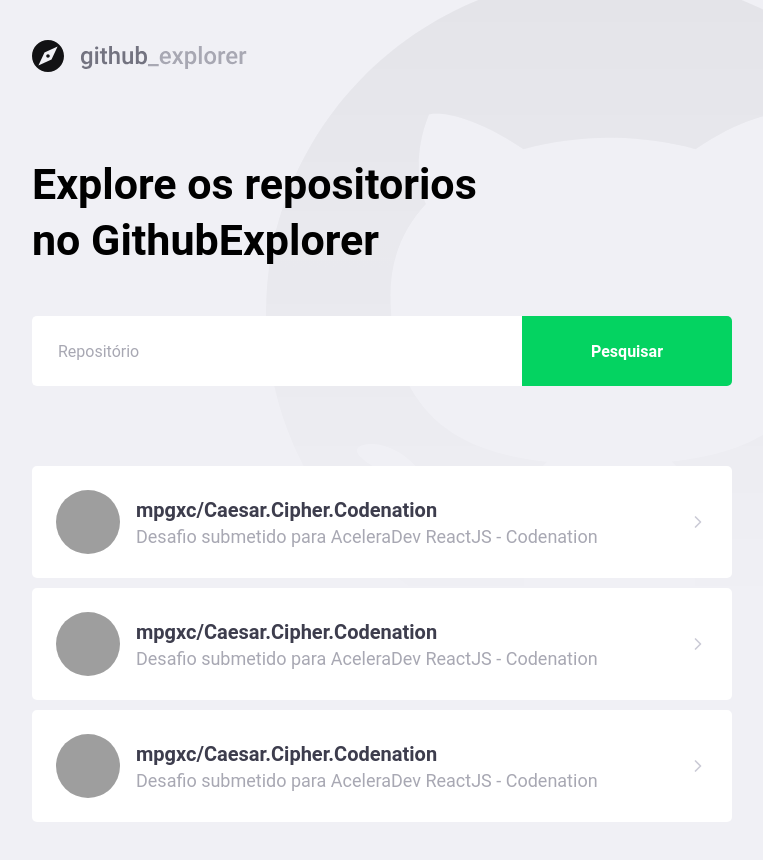
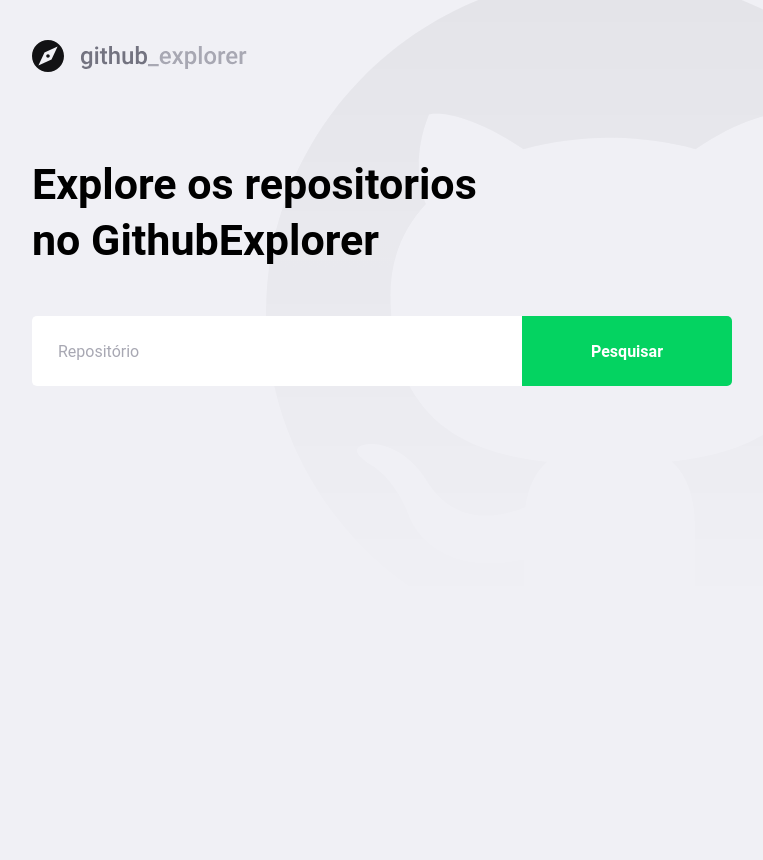
Before and after one commit to BootCampGostack12/app.github.explorer, a React (Create React App) app: page / in a window 1280 px wide. Shown: the whole page, without its empty margins (148-911 px from the left). After the commit the page ends 800 px from the top, so only its background shows below. Built offline with nearby package versions, Linux system fonts and the light colour scheme; grey boxes are pictures that could not be loaded; the HTML template or start-up script is replaced by a standard one.

Commit message:
feat: done dashboard screen

```diff
--- a/src/pages/Dashboard/index.tsx
+++ b/src/pages/Dashboard/index.tsx
@@ -1,51 +1,87 @@
-import React from 'react';
-import { Title, Form, Repositories } from './styles';
+import React, { useState, useEffect, FormEvent } from 'react';
+import { Title, Form, Repositories, Error } from './styles';
+import { FiChevronRight } from 'react-icons/fi';
 import ImageLogo from '../../assets/logo.svg';
-import { FiChevronRight } from 'react-icons/fi';
+import api from '../../services/api';
+import { Link } from 'react-router-dom';
+
+interface RepositoryTypes {
+  full_name: string;
+  title: string;
+  description: string;
+  owner: {
+    login: string;
+    avatar_url: string;
+  };
+}
 
 const Dashboard: React.FC = () => {
+  const useRepositories = useState<RepositoryTypes[]>(() => {
+    const response = localStorage.getItem('@GithubExplorer:repositories');
+    if (response) return JSON.parse(response);
+    else return [];
+  });
+
+  const [newRepo, setNewRepo] = useState<string>('');
+  const [inputError, setInputError] = useState<string>('');
+  const [repositories, setRepositories] = useRepositories;
+
+  useEffect(() => {
+    localStorage.setItem(
+      '@GithubExplorer:repositories',
+      JSON.stringify(repositories),
+    );
+  }, [repositories]);
+
+  const handleAddRepository = async (
+    event: FormEvent<HTMLFormElement>,
+  ): Promise<void> => {
+    event.preventDefault();
+
+    if (!newRepo) {
+      setInputError('Digite o autor/nome do repositório!');
+      return;
+    }
+
+    try {
+      const response = await api.get<RepositoryTypes>(`repos/${newRepo}`);
+      setRepositories([...repositories, response.data]);
+      setNewRepo('');
+      setInputError('');
+    } catch (error) {
+      setInputError('Erro na busca do repositório!');
+    }
+  };
+
   return (
     <>
-      <img src={ImageLogo} alt="logo" />
+      <Link to="/">
+        <img src={ImageLogo} alt="logo" />
+      </Link>
+
       <Title>Explore os repositorios no GithubExplorer</Title>
-      <Form>
-        <input placeholder="Repositório" />
+      <Form hasError={!!inputError} onSubmit={handleAddRepository}>
+        <input
+          placeholder="Repositório"
+          value={newRepo}
+          onChange={event => setNewRepo(event.target.value)}
+        />
         <button type="submit">Pesquisar</button>
       </Form>
+
+      {inputError && <Error>{inputError}</Error>}
+
       <Repositories>
-        <a href="#">
-          <img
-            src="https://avatars1.githubusercontent.com/u/13613590?s=400&u=569912bcd54d3ce94e4f8d697cc1b05baf763fc0&v=4"
-            alt="profile"
-          />
-          <div>
-            <strong>mpgxc/Caesar.Cipher.Codenation</strong>
-            <p>Desafio submetido para AceleraDev ReactJS - Codenation</p>
-          </div>
-          <FiChevronRight size={20} />
-        </a>
-        <a href="#">
-          <img
-            src="https://avatars1.githubusercontent.com/u/13613590?s=400&u=569912bcd54d3ce94e4f8d697cc1b05baf763fc0&v=4"
-            alt="profile"
-          />
-          <div>
-            <strong>mpgxc/Caesar.Cipher.Codenation</strong>
-            <p>Desafio submetido para AceleraDev ReactJS - Codenation</p>
-          </div>
-          <FiChevronRight size={20} />
-        </a>
-        <a href="#">
-          <img
-            src="https://avatars1.githubusercontent.com/u/13613590?s=400&u=569912bcd54d3ce94e4f8d697cc1b05baf763fc0&v=4"
-            alt="profile"
-          />
-          <div>
-            <strong>mpgxc/Caesar.Cipher.Codenation</strong>
-            <p>Desafio submetido para AceleraDev ReactJS - Codenation</p>
-          </div>
-          <FiChevronRight size={20} />
-        </a>
+        {repositories.map(item => (
+          <Link key={item.full_name} to={`/repositories/${item.full_name}`}>
+            <img src={item.owner.avatar_url} alt={item.owner.login} />
+            <div>
+              <strong>{item.full_name}</strong>
+              <p>{item.description}</p>
+            </div>
+            <FiChevronRight size={20} />
+          </Link>
+        ))}
       </Repositories>
     </>
   );
```
